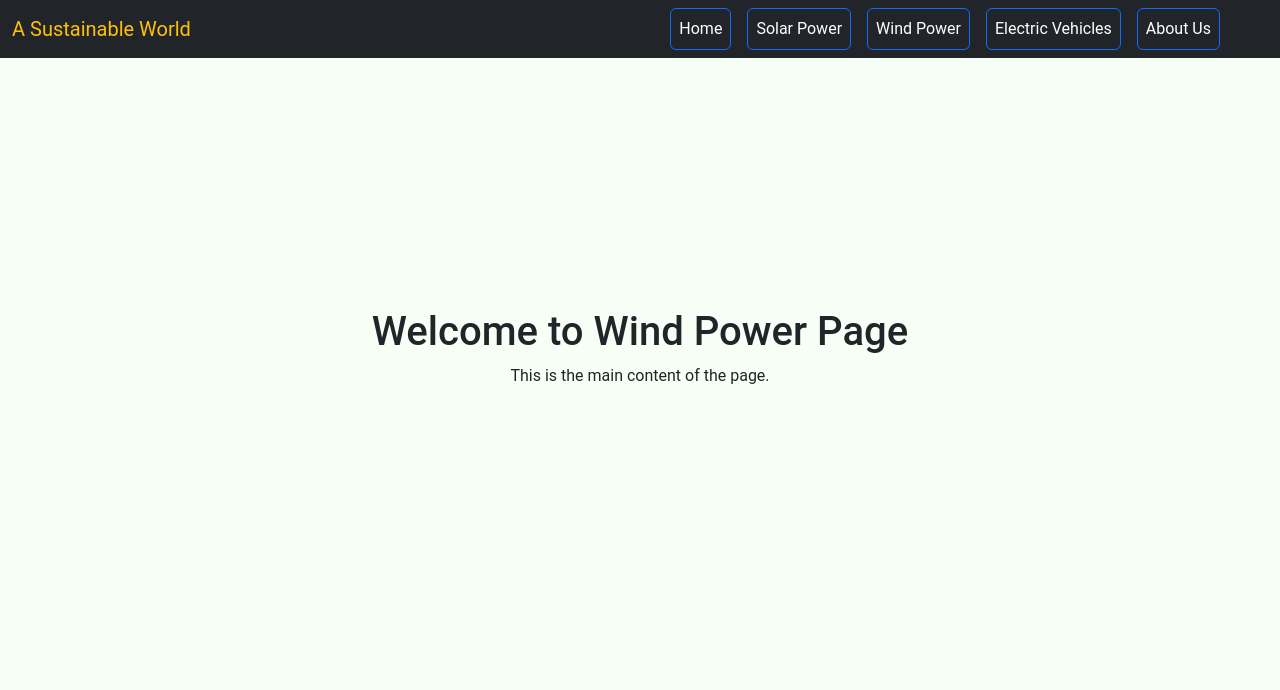
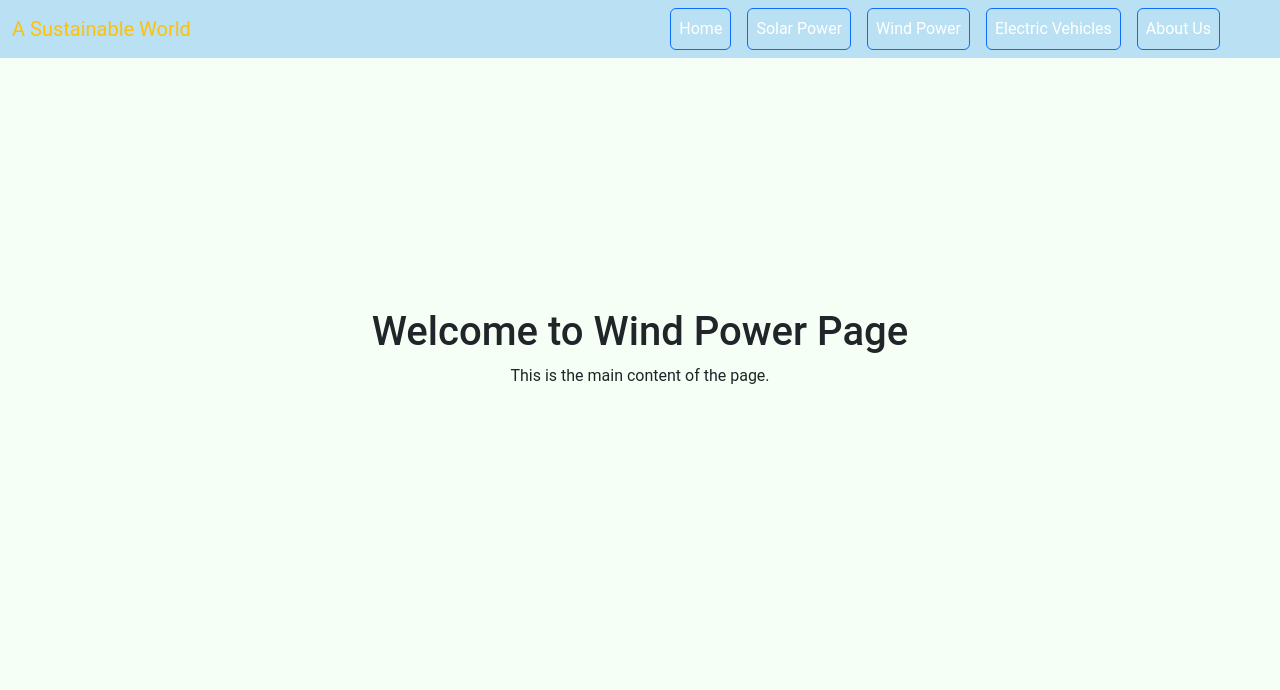
Before and after one commit to Tiyko/a_sustainable_world, a plain HTML site: page wind.html in a window 1280 px wide. Shown: the top 690 px of the page. Drawn offline with nearby package versions, Linux system fonts and the light colour scheme.

Commit message:
Colour change to nav bar

```diff
--- a/assets/css/style.css
+++ b/assets/css/style.css
@@ -73,6 +73,10 @@ body {
     background-color: #F5FFF5;
 }
 
+/*Shane - a blue colour to match the wind theme */
+.bg-wind-blue {
+    background-color: #BAE0F3;
+}
 
 
 
--- a/wind.html
+++ b/wind.html
@@ -24,7 +24,7 @@
 
     <!-- Navigation area -->
     <header>
-        <nav class="navbar navbar-dark bg-dark fixed-top" aria-label="Dark offcanvas navbar">
+       <nav class="navbar navbar-dark bg-wind-blue fixed-top" aria-label="Wind offcanvas navbar">
             <div class="container-fluid">
                 <a class="navbar-brand text-warning" href="index.html">A Sustainable World</a>
 
@@ -86,7 +86,6 @@
         </nav>
     </header>
 
-
     <!-- Main content area -->
     <div class="container content">
         <h1>Welcome to Wind Power Page</h1>
```
